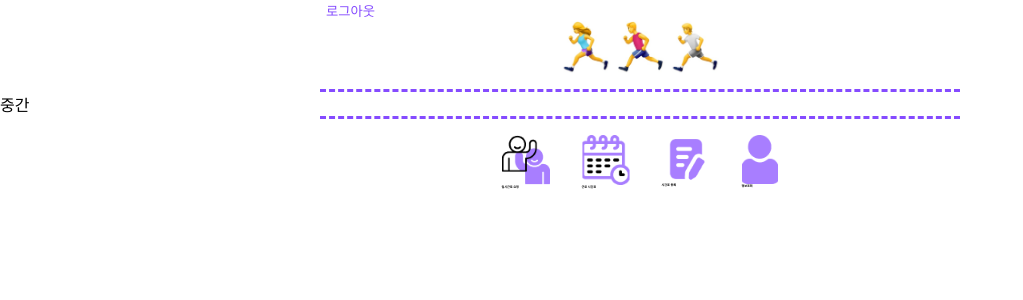
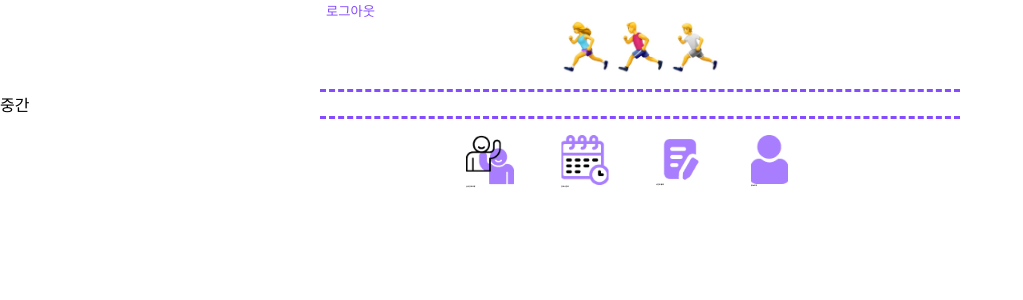
Before and after one commit to CantRunaway/Front-End, a React (Create React App) app: page /1/main in a window 1280 px wide. Shown: the top 300 px of the page, without its empty margins (0-1023 px from the left). Built offline with nearby package versions, Linux system fonts and the light colour scheme.

Commit message:
WorkerMain 진행

```diff
--- a/src/etc/Worker_Components/BottomMenu.js
+++ b/src/etc/Worker_Components/BottomMenu.js
@@ -1,38 +1,38 @@
 import React from 'react'
-import '../css/BottomMenu.css'
+import '../css/WorkerBottomMenu.css'
 import { NavLink } from "react-router-dom";
 
 function BottomMenu() {
   return (
     <div className='bottom-manu'>
 
-      <span className='request-worker-link'>
+      <div className='request-worker-link'>
         <NavLink to=''>
           <img src='/img/RequestWorker_ICON.png' alt='근로요청' />
-          임시근로 요청
+          <span>임시근로 요청</span>
         </NavLink>
-      </span>
+      </div>
 
-      <span className='schedule-table-link'>
+      <div className='schedule-table-link'>
         <NavLink to=''>
           <img src='/img/ScheduleTable_ICON.png' alt='시간표' />
-          근로 시간표
+          <span>근로 시간표</span>
         </NavLink>
-      </span>
+      </div>
 
-      <span className='schedule-register-link'>
+      <div className='schedule-register-link'>
         <NavLink to=''>
           <img src='/img/ScheduleRegister_ICON.png' alt='시간표등록' />
-          시간표 등록
+          <span>시간표 등록</span>
         </NavLink>
-      </span>
+      </div>
 
-      <span className='user-info-link'>
+      <div className='user-info-link'>
         <NavLink to=''>
           <img src='/img/USER_ICON.png' alt='정보조회' />
-          정보조회
+          <span>정보조회</span>
         </NavLink>
-      </span>
+      </div>
 
     </div>
   )
--- a/src/etc/css/BottomMenu.css
+++ b/src/etc/css/WorkerBottomMenu.css
@@ -6,13 +6,15 @@
     border-top: #854BFF dashed;
 }
 
-.bottom-manu>span{
+.bottom-manu>div{
     margin: 1rem;
-    font-size: 3px;
+    font-size: 0.1rem;
     font-weight: bolder;
+    min-width: 63px;
+
 }
 
-span img{
+div img{
     display: flex;
     flex-direction: column;
     width: 3rem;
@@ -21,3 +23,15 @@ span img{
 .user-info-link img{
     width: 2.3rem;
 }
+
+@media screen and (max-width: 350px){
+    .bottom-manu>div{
+        margin: 10px;
+    }
+}
+
+@media screen and (max-width: 320px){
+    .bottom-manu>div{
+        margin: 5px;
+    }
+}
--- a/src/etc/css/WorkerHeader.css
+++ b/src/etc/css/WorkerHeader.css
@@ -1,4 +1,5 @@
-/* @media screen and (min-width: 320px){
+/*
+@media screen and (min-width: 320px){
     .worker-header{
         display: flex;
         flex-direction: column;
--- a/src/worker/page/Main/css/WorkerMainPage.css
+++ b/src/worker/page/Main/css/WorkerMainPage.css
@@ -3,7 +3,7 @@
     flex-direction: column;
 }
 
-@media screen and (min-width: 400px){
+@media screen and (min-width: 650px){
     .worker-main-header{
         width: 50%;
         margin-left: 25%;
```
Also changed, not shown: src/worker/page/Main/components/WorkerMainSession.js (added), src/worker/page/Main/css/WokerMainSession.css (added).
